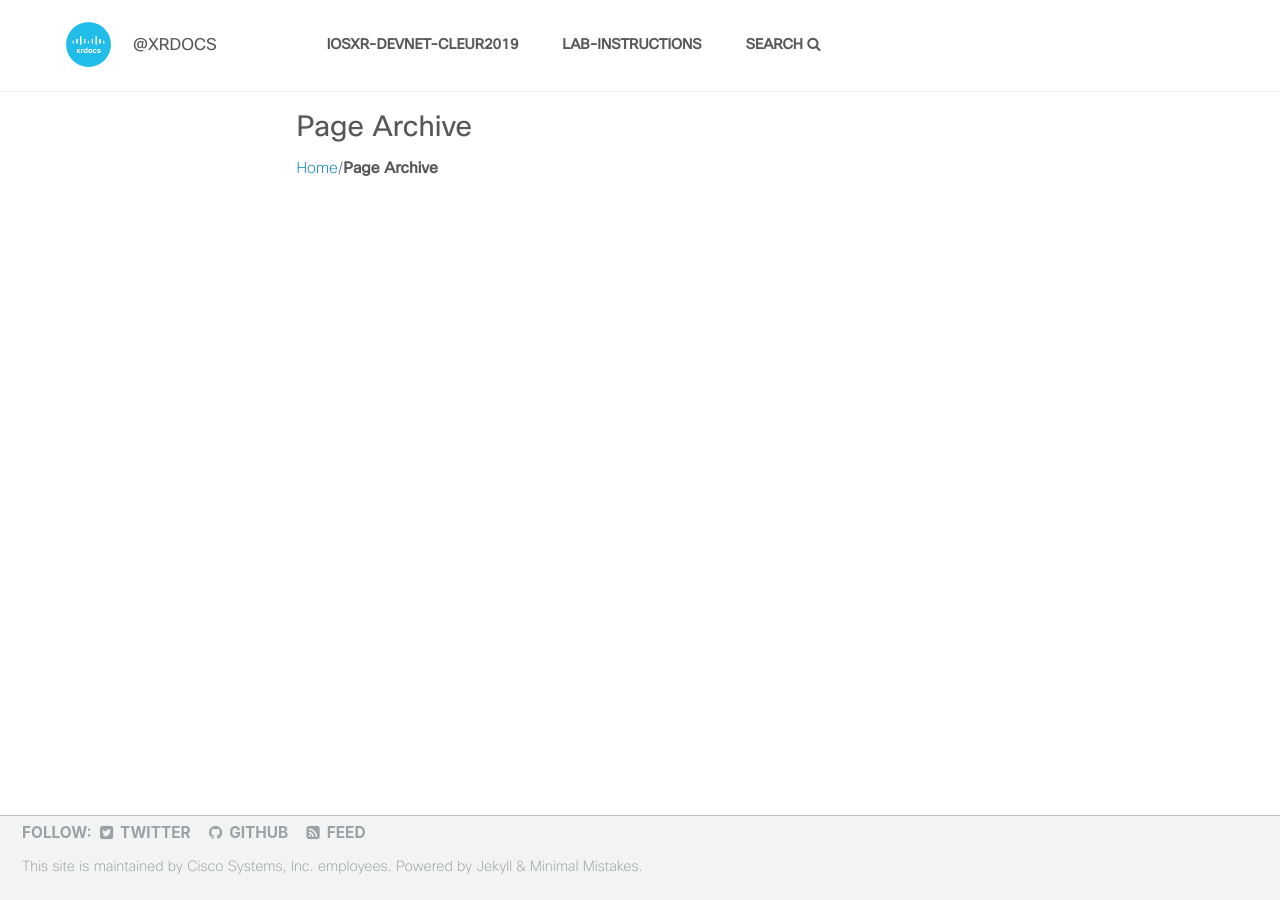
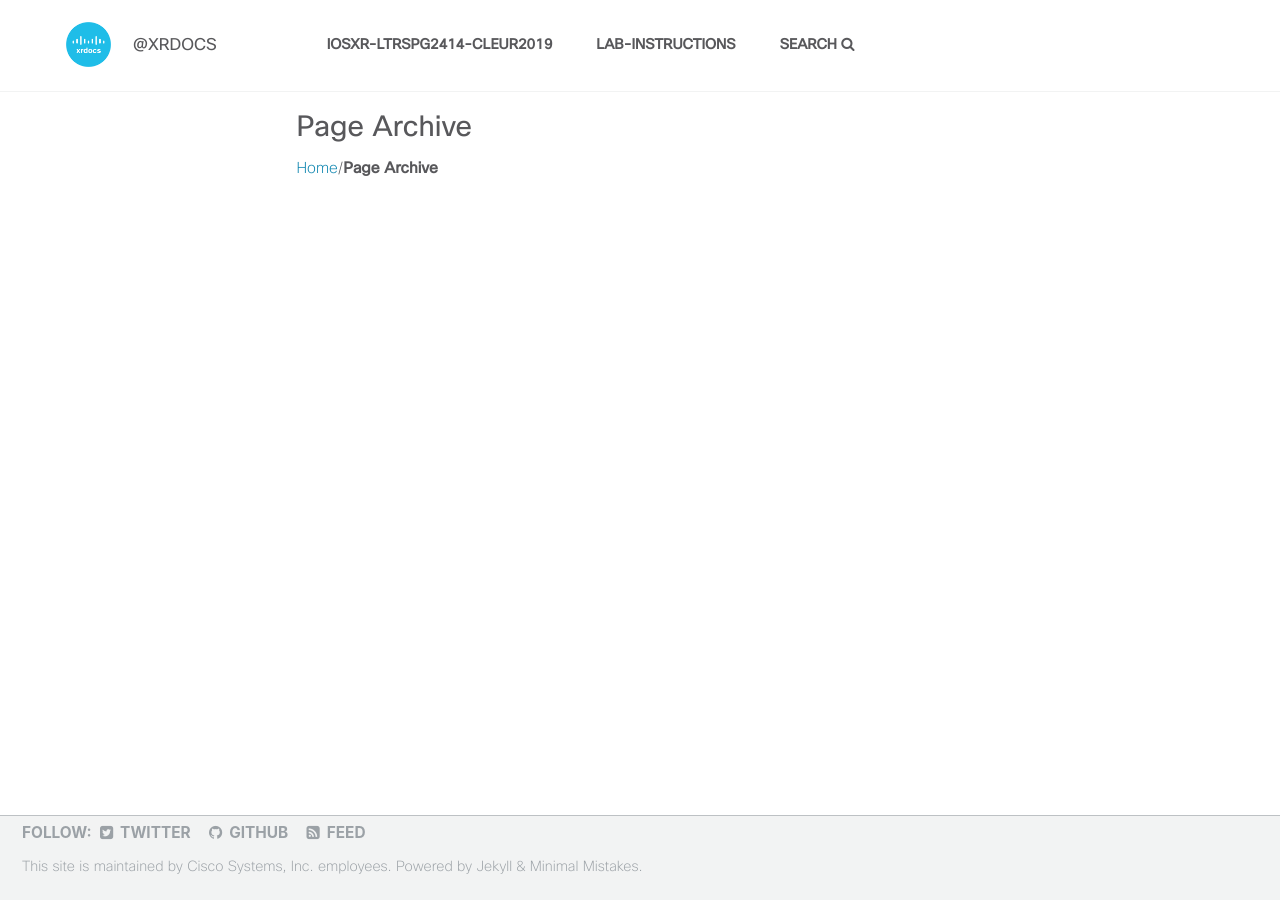
Before and after one commit to nanog75/hackathon, a Jekyll site: the page built from _pages/page-archive.html, in a window 1280 px wide. Built offline with Jekyll 4.4.1, drawn with Linux system fonts in a browser that asks for light colours; part of the change alters nothing that is shown.

Commit message:
Update _config.yml

```diff
--- a/_config.yml
+++ b/_config.yml
@@ -7,11 +7,11 @@
 
 # Site Settings
 locale                   : "en-US"
-title                    : "IOS-XR Programmability Devnet Workshop CLEUR-2019"
-title_short              : "IOSXR-DEVNET-CLEUR2019"
+title                    : "IOS-XR Programmability Lab LTRSPG-2414 CLEUR-2019"
+title_short              : "IOSXR-LTRSPG2414-CLEUR2019"
 title_separator          : "|"
 name                     : &name "Cisco Systems Inc"
-description              : &description "Welcome to the Cisco Live Europe 2019 Devnet Workshop for IOS-XR programmability!"
+description              : &description "Welcome to the Cisco Live Europe 2019 Lab (LTRSPG-2414) for IOS-XR programmability!"
 url                      : "https://iosxr-lab-ciscolive.github.io" # the base hostname & protocol for your site e.g. "https://mmistakes.github.io"
 baseurl                  : "/LTRSPG-2414-cleur2019" # the subpath of your site, e.g. "/blog"
 gh_repo                  : "https://github.com/iosxr-lab-ciscolive/LTRSPG-2414-cleur2019"
```
